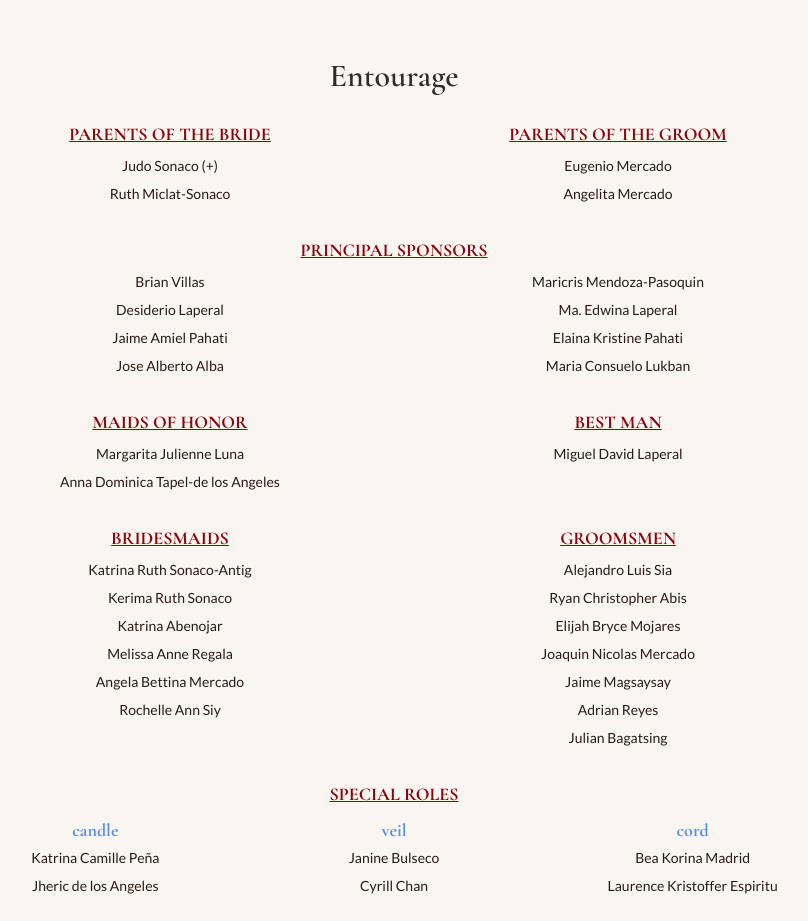
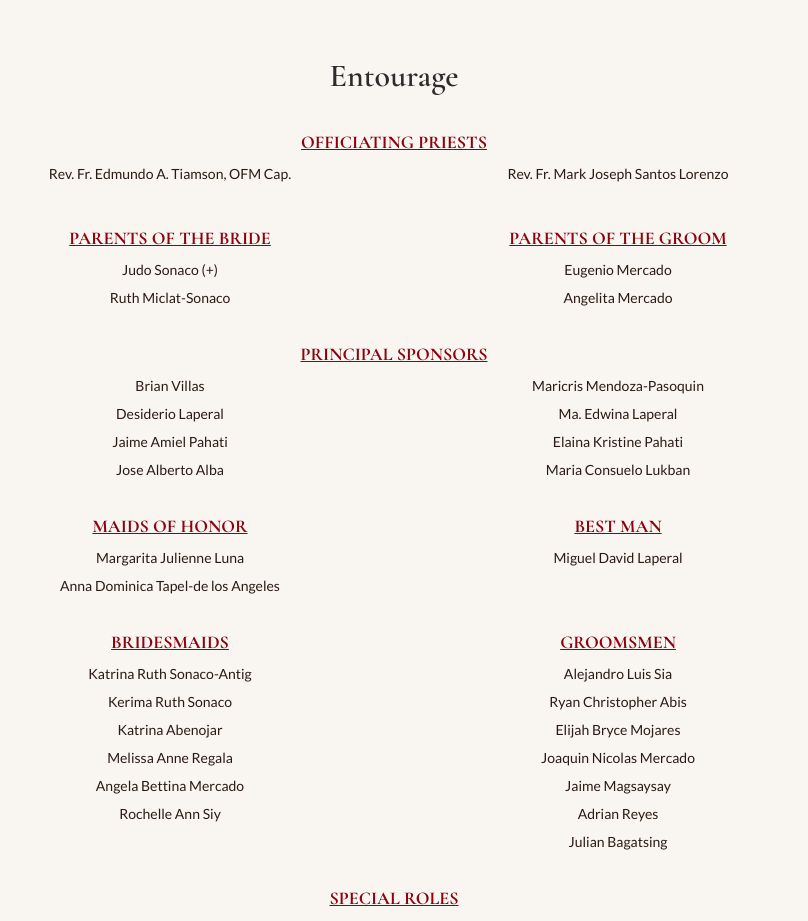
Before and after one commit to miggy2129/wedding-website, a Next.js app: page / in a window 1280 px wide. Shown: the part 1820-2741 px from the top of the page, without its empty margins (246-1054 px from the left). Built offline with nearby package versions, Linux system fonts and the light colour scheme.

Commit message:
feat: add priests

```diff
--- a/src/components/Entourage.tsx
+++ b/src/components/Entourage.tsx
@@ -2,6 +2,10 @@ import {
   Table, TableBody, TableCell,
   TableHead, TableHeader, TableRow
 } from "@/components/ui/table"
+
+const PRIESTS = [
+  "Rev. Fr. Edmundo A. Tiamson, OFM Cap.", "Rev. Fr. Mark Joseph Santos Lorenzo"
+];
 
 const FATHERS = [
   "Judo Sonaco (+)", "Eugenio Mercado"
@@ -48,6 +52,25 @@ export default function Entourage() {
         <h2 className="font-serif text-5xl md:text-6xl font-light text-[#2C2C2C] mb-3">
           Entourage
         </h2>
+
+        <div className="my-8">
+          <Table>
+            <TableHeader>
+              <TableRow>
+                <TableHead colSpan={2}>
+                  <u>Officiating Priests</u>
+                </TableHead>
+              </TableRow>
+            </TableHeader>
+            <TableBody>
+              <TableRow>
+                {PRIESTS.map((priest, i) => (
+                    <TableCell key={i}>{priest}</TableCell>
+                  ))}
+              </TableRow>
+            </TableBody>
+          </Table>
+        </div>
 
         <div className="mt-6 mb-6">
           <Table>
```
